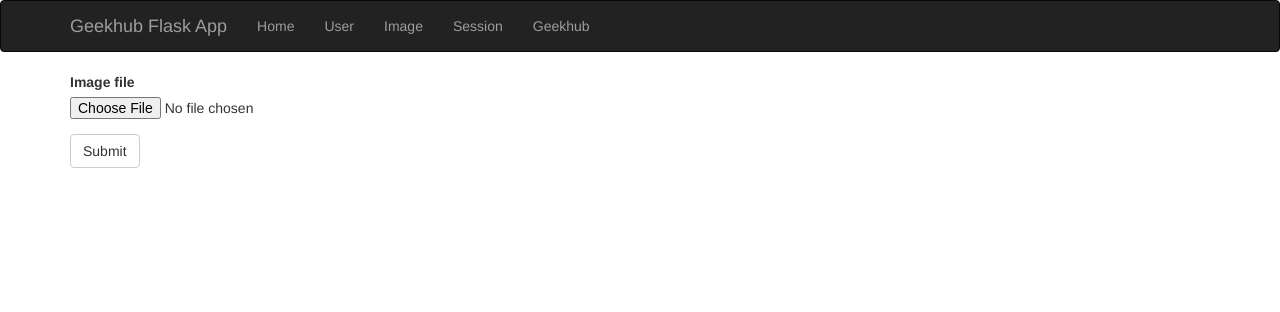
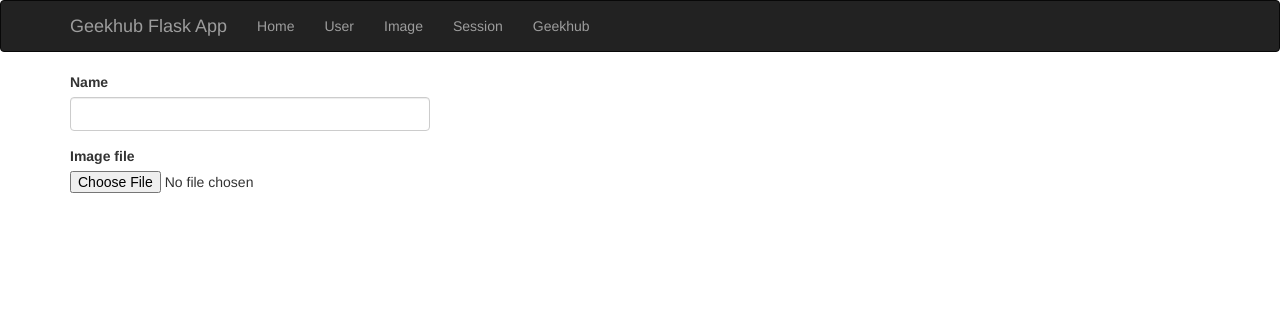
Before and after one commit to geekhub-python/flask-geekhub-app, a Flask app: page /image in a window 1280 px wide. Shown: the top 312 px of the page. Run offline with Flask 2, Linux system fonts and the light colour scheme; some libraries are stand-ins or nearby versions.

Commit message:
session and form

```diff
--- a/app.py
+++ b/app.py
@@ -1,7 +1,7 @@
 from datetime import datetime
 import os
 
-from flask import Flask, request, render_template, redirect, send_from_directory, session
+from flask import Flask, request, render_template, redirect, send_from_directory, session, jsonify
 from flask_bootstrap import Bootstrap
 from flask_moment import Moment
 from flask_script import Manager
@@ -18,6 +18,19 @@ manager = Manager(app)
 
 IMAGES_PATH = os.path.join(app.static_folder, 'uploads')
 
+@app.before_request
+def bf():
+    if 'count' not in session:
+        session['count'] = 1
+    else:
+        session['count'] += 1
+
+@app.after_request
+def af(response):
+    response.headers['Test'] = 'Hello'
+    response.set_cookie('test', 'test')
+    return response
+
 @app.route('/')
 def index():
     user_agent = _get_user_agent()
@@ -33,27 +46,35 @@ def hello_user():
     if form.validate_on_submit():
         name = form.name.data
         form.name.data = ''
-    return render_template('user.html', name=name, user_agent=user_agent, form=form)
+    return render_template('user.html', name=name, user_agent=user_agent, form=form), 207, {'user':'test'}
 
 @app.route('/image', methods=['GET', 'POST'])
 def image():
+    name = None
     image = None
     form = ImageUploadForm()
     if form.validate_on_submit():
         image = form.image_file.data.filename
+        name = form.name.data
         if not os.path.exists(IMAGES_PATH):
             os.makedirs(IMAGES_PATH)
         form.image_file.data.save(os.path.join(IMAGES_PATH, image))
-    return render_template('image.html', form=form, image='uploads/' + image if image else None)
+    return render_template('image.html',
+                           form=form,
+                           image='uploads/' + image if image else None,
+                           name=name)
 
 @app.route('/session')
 def session_test():
-    if 'count' not in session:
-        session['count'] = 1
-    else:
-        session['count'] += 1
     return render_template('session.html', count=session['count'])
 
+@app.route('/text')
+def text():
+    return render_template('text.txt', name="TEST NAME")
+
+@app.route('/json')
+def json():
+    return jsonify({'status':'hello'})
 
 def _get_user_agent():
     return request.headers.get('User-Agent')
--- a/forms/image_form.py
+++ b/forms/image_form.py
@@ -1,10 +1,11 @@
 import imghdr
 from flask_wtf import Form
-from wtforms import FileField, SubmitField, ValidationError
+from wtforms import FileField, SubmitField, ValidationError, StringField
 
 class ImageUploadForm(Form):
+    name = StringField('Name')
     image_file = FileField('Image file')
-    submit = SubmitField('Submit')
+    # submit = SubmitField('Submit')
 
     def validate_image_file(self, field):
         if field.data.filename[-4:].lower() != '.jpg':
--- a/forms/user_form.py
+++ b/forms/user_form.py
@@ -1,7 +1,8 @@
 from flask_wtf import FlaskForm
-from wtforms import StringField, SubmitField
+from wtforms import StringField, SubmitField, FormField, FieldList
 from wtforms.validators import DataRequired, Length
 
 class UserForm(FlaskForm):
     name = StringField('What is you name?', validators=[DataRequired(), Length(1, 16)])
+    # image = FieldList(StringField("Test"), )
     submit = SubmitField('Submit')
--- a/templates/image.html
+++ b/templates/image.html
@@ -9,7 +9,8 @@
                 {{ wtf.quick_form(form, enctype='multipart/form-data') }}
             </div>
         </div>
-        {% if image %}
+        {% if image and name%}
+            <h3>{{ name }}</h3>
             <img src="{{ url_for('static', filename=image) }}">
         {% endif %}
     </div>
--- /dev/null
+++ b/templates/text.txt
@@ -0,0 +1 @@
+HELLO {{ name }}
```
Also changed, not shown: models/__init__.py (added).
